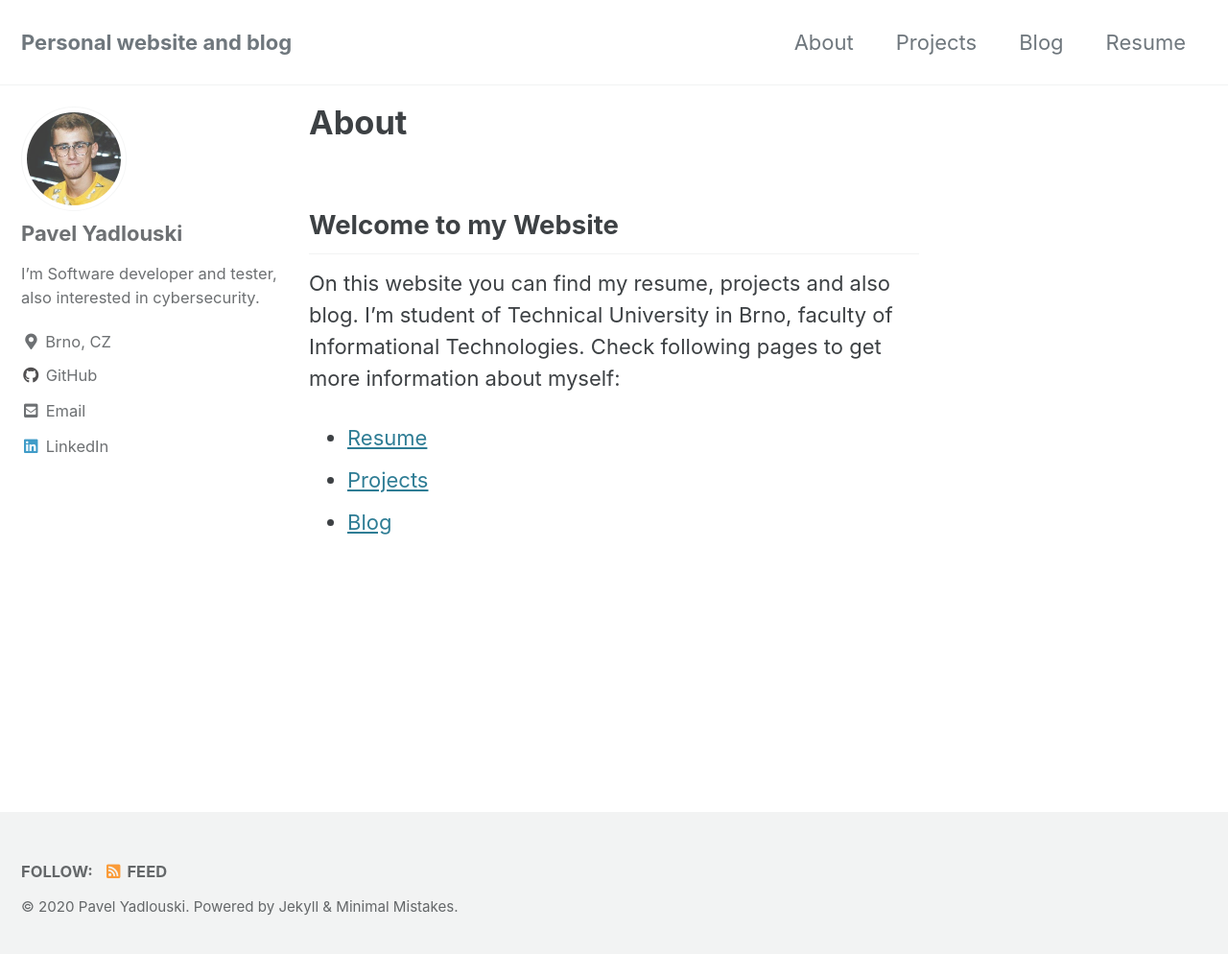
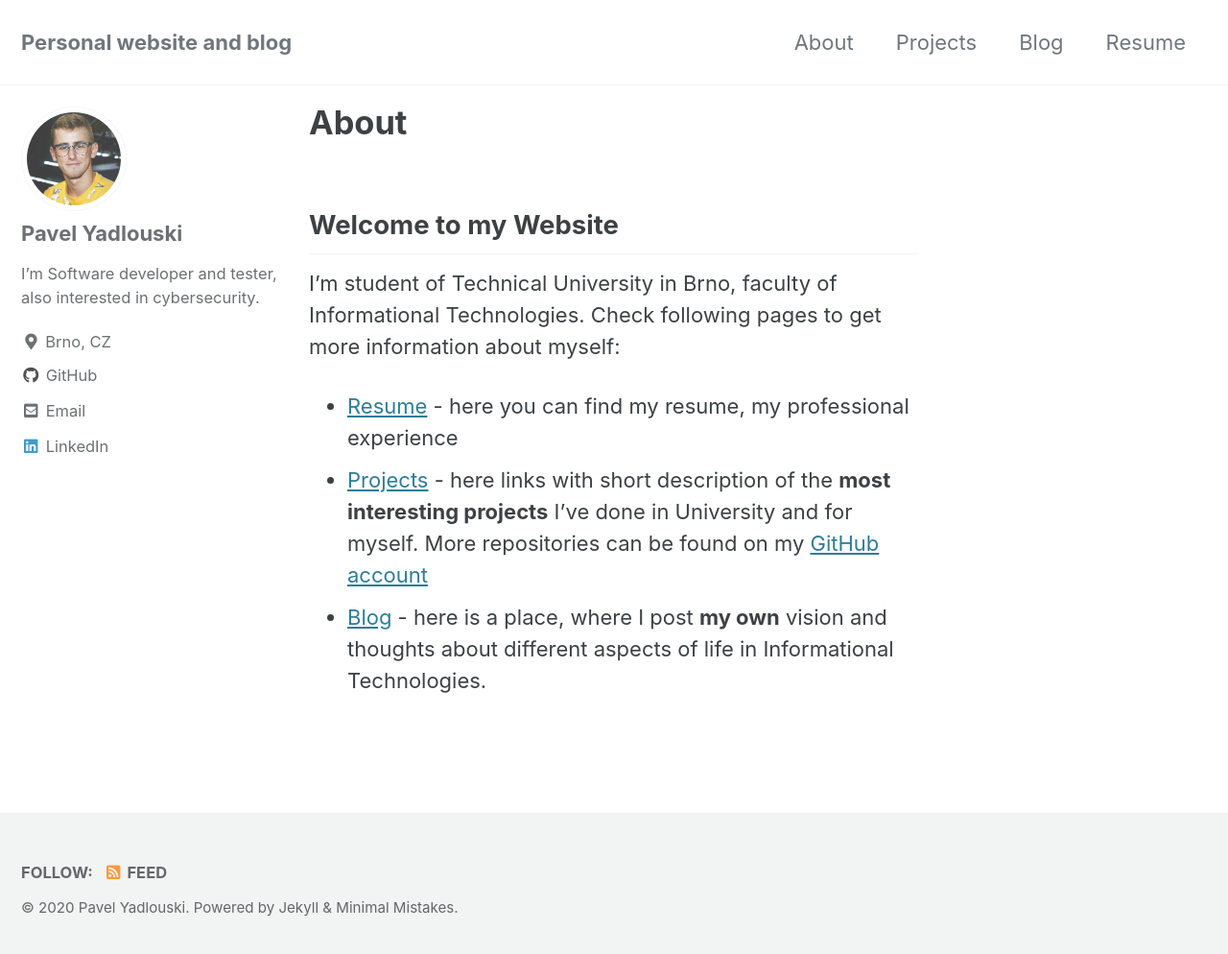
Before and after one commit to x00Pavel/x00Pavel.github.io, a Jekyll site: the page built from _pages/about.md, in a window 1280 px wide and 1001 px high. Shown: the top 994 px of the window at 96% size. Built offline with Jekyll 4.4.1, drawn with Linux system fonts in a browser that asks for light colours; cached includes are drawn as plain includes.

Commit message:
Update about page

```diff
--- a/_pages/about.md
+++ b/_pages/about.md
@@ -3,10 +3,12 @@ title: "About"
 permalink: /about/
 ---
 ## Welcome to my Website
-On this website you can find my resume, projects and also blog.
 I'm student of Technical University in Brno, faculty of Informational
 Technologies. Check following pages to get more information about
 myself:
-+ [Resume](x00Pavel.github.io/resume)
-+ [Projects](x00Pavel.github.io/projects)
-+ [Blog](x00Pavel.github.io/blog)
++ [Resume](x00Pavel.github.io/resume) - here you can find my resume, my
+professional experience
++ [Projects](x00Pavel.github.io/projects) - here links with short
+description of the **most interesting projects** I've done in University and
+for myself. More repositories can be found on my [GitHub account](https://github.com/x00Pavel)
++ [Blog](x00Pavel.github.io/blog) - here is a place, where I post **my own** vision and thoughts about different aspects of life in Informational Technologies.
```
